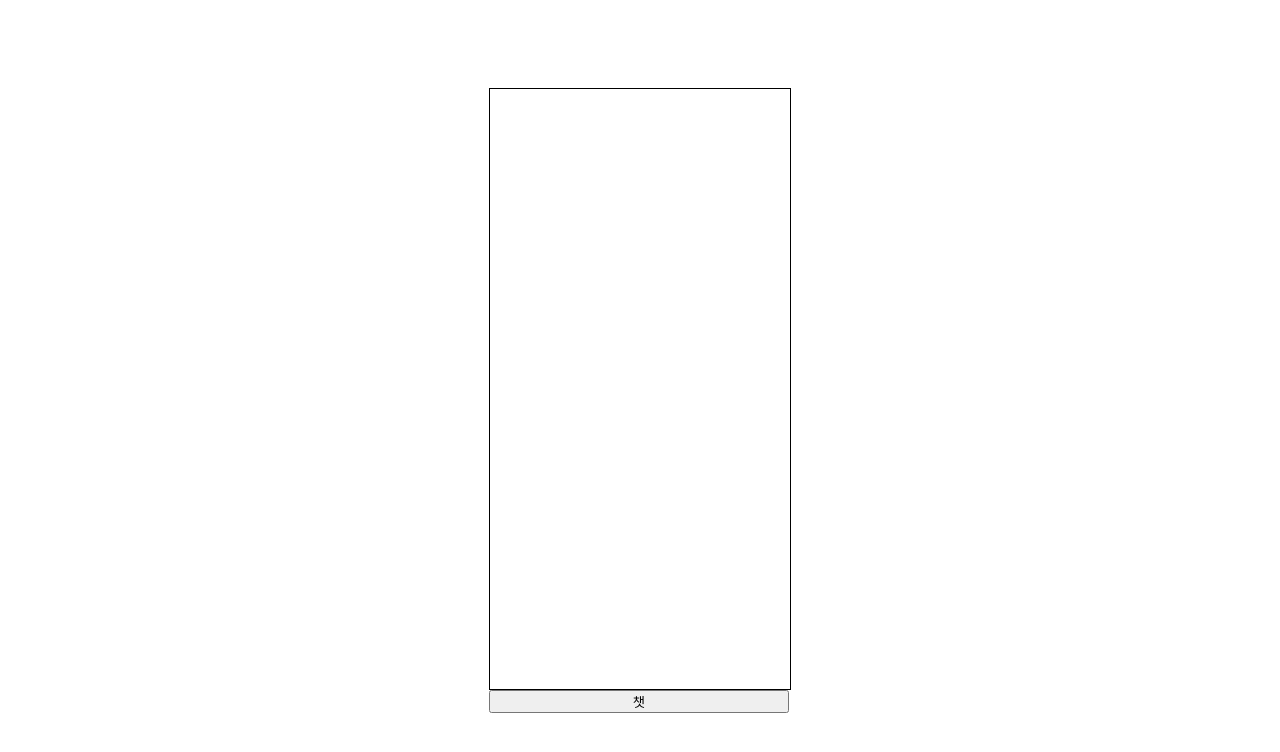
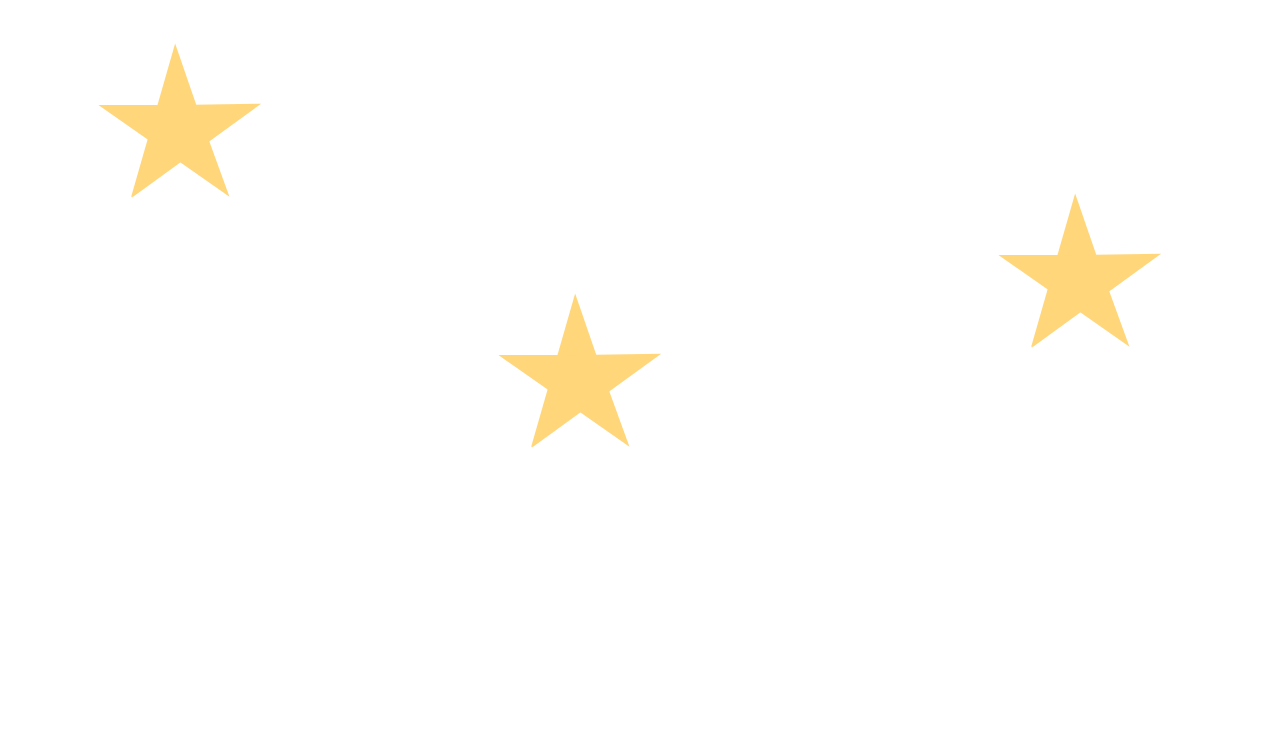
Before and after one commit to JoStar33/Framer-Motion-Practice, a React (Create React App) app: page / in a window 1280 px wide. Shown: the top 752 px of the page. Built offline with nearby package versions, Linux system fonts and the light colour scheme.

Commit message:
feat: zoom in zoom out stars

```diff
--- a/src/App.tsx
+++ b/src/App.tsx
@@ -1,18 +1,18 @@
 // import AnimationLoading from './components/AnimationLoading';
-import styled from 'styled-components';
-import AnimationAudio from './components/AnimationAudio';
-import AnimationChat from './components/AnimationChat';
-import SideBarPage from './pages/SideBarPage';
-import ScrollBlockPage from './pages/ScrollBlockPage';
-import BallPage from './pages/BallPage';
-import BlockChatPage from './pages/BlockChatPage';
-
+import styled from "styled-components";
+import AnimationAudio from "./components/AnimationAudio";
+import AnimationChat from "./components/AnimationChat";
+import SideBarPage from "./pages/SideBarPage";
+import ScrollBlockPage from "./pages/ScrollBlockPage";
+import BallPage from "./pages/BallPage";
+import BlockChatPage from "./pages/BlockChatPage";
+import FunnyStarPage from "./pages/FunnyStarPage";
 
 export default function App() {
   return (
     // <SideBarPage />
     <S.App>
-      <BlockChatPage/>
+      <FunnyStarPage />
     </S.App>
   );
 }
@@ -23,5 +23,5 @@ const S = {
     display: flex;
     justify-content: center;
     align-items: center;
-  `
-}
+  `,
+};
--- /dev/null
+++ b/src/components/AnimationStar.tsx
@@ -0,0 +1,83 @@
+import { motion } from "framer-motion";
+import styled from "styled-components";
+
+interface Props {
+  rotate: number[];
+  scale: number[];
+  top?: number;
+  left?: number;
+}
+
+export default function AnimationStar({
+  rotate,
+  scale,
+  top = 0,
+  left = 0,
+}: Props) {
+  const starAnimation = {
+    starSpin: {
+      rotate,
+      transition: {
+        duration: 2,
+        ease: "easeOut",
+      },
+    },
+    starZoomInOut: {
+      scale,
+      transition: {
+        duration: 2,
+        ease: "easeOut",
+      },
+    },
+  };
+  return (
+    <S.AnimationStar
+      className="pentagram"
+      variants={starAnimation}
+      animate={["starSpin", "starZoomInOut"]}
+      style={{ top: `${top}px`, left: `${left}px` }}
+    >
+      <div className="pentagram" />
+    </S.AnimationStar>
+  );
+}
+
+const S = {
+  AnimationStar: styled(motion.div)`
+    position: absolute;
+    .pentagram {
+      position: relative;
+      display: inline-block;
+      width: 0px;
+      height: 0px;
+      margin: 50px 0;
+      color: #ffd67a;
+      border-right: 80px solid transparent;
+      border-left: 80px solid transparent;
+      border-bottom: 56px solid #ffd67a;
+      transform: rotate(35deg);
+    }
+
+    .pentagram::before,
+    .pentagram::after {
+      content: "";
+      position: absolute;
+      width: 0px;
+      top: 0;
+      height: 0px;
+      color: #ffd67a;
+      left: -80px;
+      border-right: 80px solid transparent;
+      border-left: 80px solid transparent;
+      border-bottom: 56px solid #ffd67a;
+    }
+
+    .pentagram::before {
+      transform: rotate(71deg);
+    }
+
+    .pentagram::after {
+      transform: rotate(-71deg);
+    }
+  `,
+};
--- /dev/null
+++ b/src/pages/FunnyStarPage.tsx
@@ -0,0 +1,36 @@
+import styled from "styled-components";
+import { flexCenter } from "../styles/Mixins";
+import AnimationStar from "../components/AnimationStar";
+
+export default function FunnyStarPage() {
+  return (
+    <S.FunnyStarPage>
+      <AnimationStar
+        rotate={[0, 80, 0, 80, 0, -80, 0]}
+        scale={[0, 3, 0.5, 2, 0.8, 1]}
+        top={200}
+        left={1000}
+      />
+      <AnimationStar
+        rotate={[0, 80, 0, 80, 0, -80, 0]}
+        scale={[2, 0.5, 1.5, 0.8, 1]}
+        top={50}
+        left={100}
+      />
+      <AnimationStar
+        rotate={[0, 80, 0, 80, 0, -80, 0]}
+        scale={[1, 2, 0.8, 2, 1]}
+        top={300}
+        left={500}
+      />
+    </S.FunnyStarPage>
+  );
+}
+
+const S = {
+  FunnyStarPage: styled.div`
+    width: 100%;
+    height: 100%;
+    ${flexCenter}
+  `,
+};
--- /dev/null
+++ b/src/styles/Mixins.ts
@@ -0,0 +1,9 @@
+import { css } from "styled-components";
+
+const flexCenter = css`
+  display: flex;
+  justify-content: center;
+  align-items: center;
+`;
+
+export { flexCenter };
```
Also changed, not shown: src/components/AnimationBall.tsx (+6 -6 lines).
